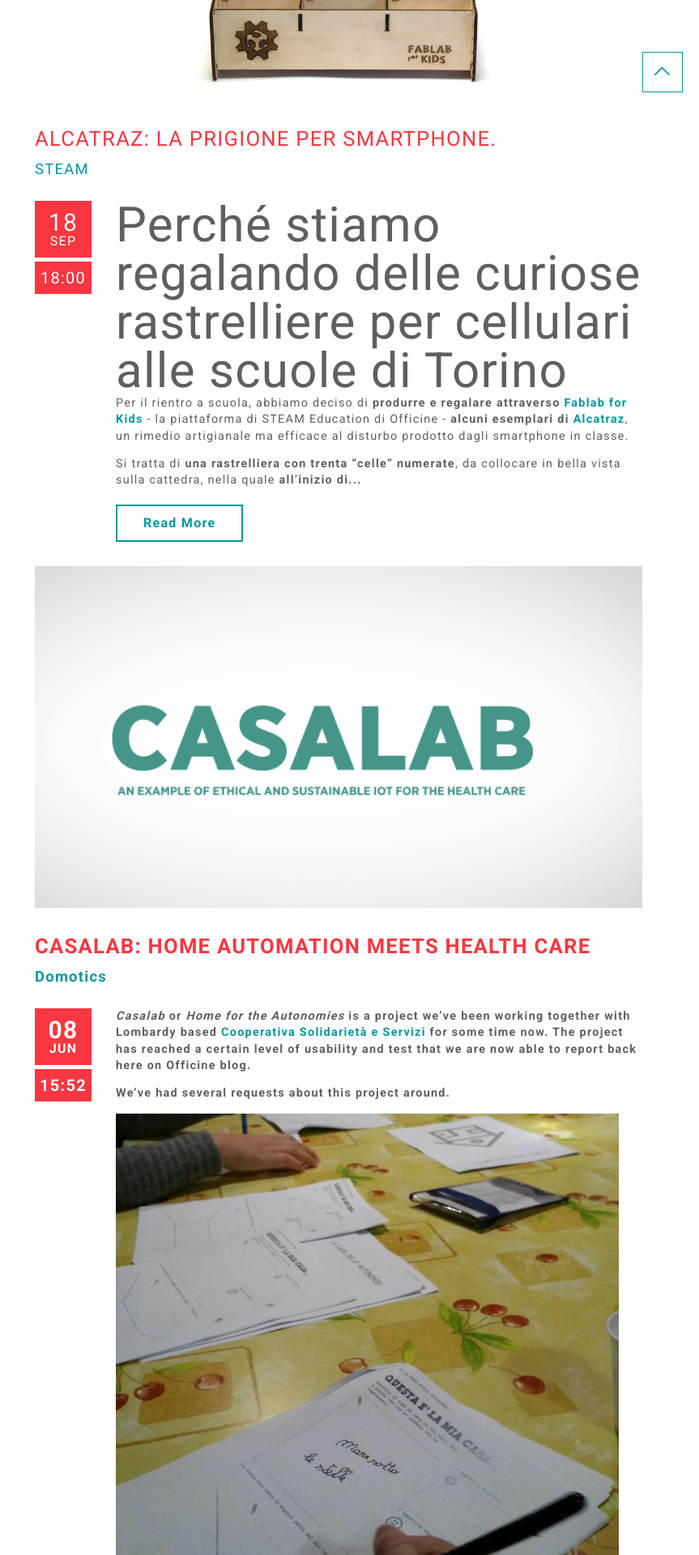
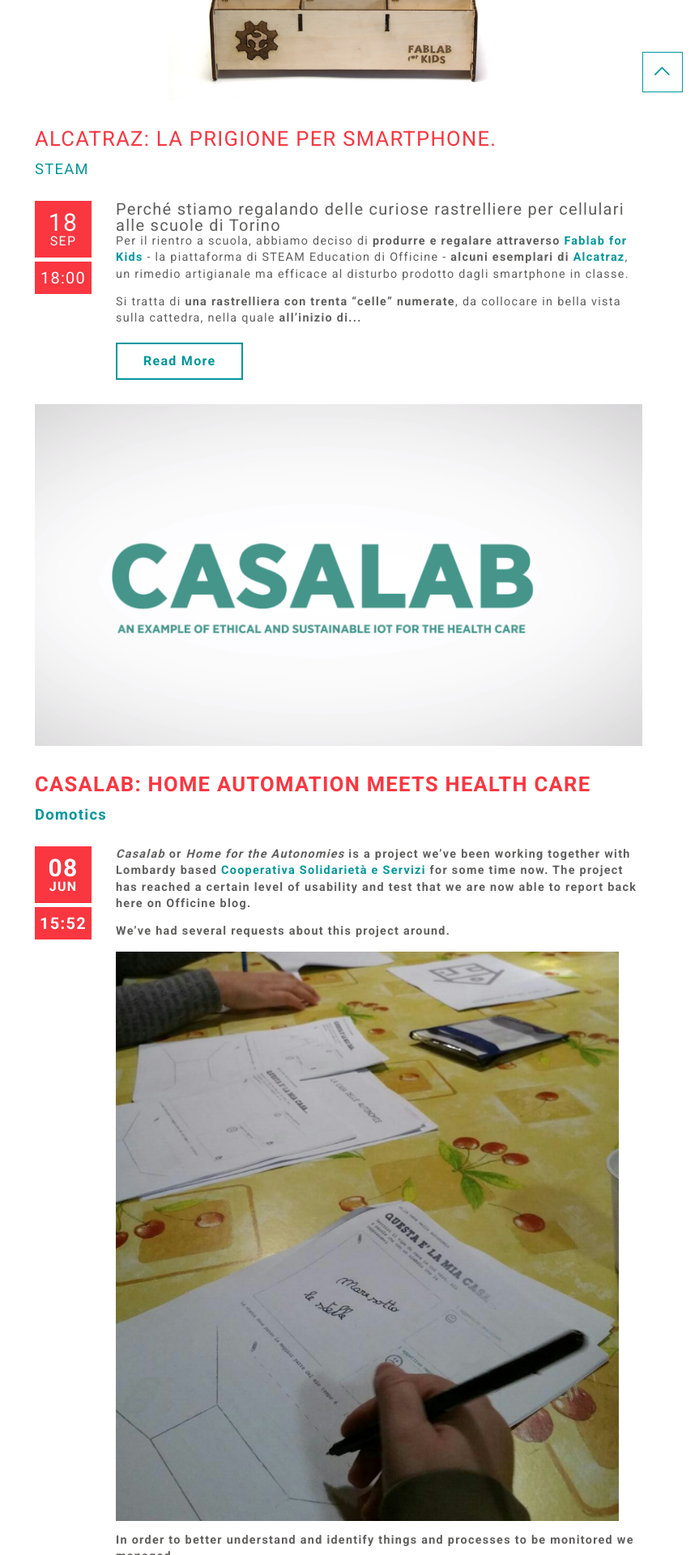
Before and after one commit to OfficineArduinoTorino/officine.cc, a Jekyll site: the page built from blog.html, in a window 1280 px wide. Shown: the part 881-2801 px from the top of the page at 81% size, without its empty margins (417-1280 px from the left). Built offline with Jekyll 4.4.1, drawn with Linux system fonts in a browser that asks for light colours; nearby versions of some CDN libraries; comment, search, counter and statistics services are not loaded.

```diff
--- a/_posts/2018-09-18-alcatraz-prigione-per-smartphone.markdown
+++ b/_posts/2018-09-18-alcatraz-prigione-per-smartphone.markdown
@@ -10,7 +10,7 @@ image: alcatraz-front.jpg
 lang: it
 ---
 
-# Perché stiamo regalando delle curiose rastrelliere per cellulari alle scuole di Torino
+### Perché stiamo regalando delle curiose rastrelliere per cellulari alle scuole di Torino
 
 Per il rientro a scuola, abbiamo deciso di **produrre e regalare attraverso [Fablab for Kids](http://fablabforkids.it)** - la piattaforma di STEAM Education di Officine - **alcuni esemplari di [Alcatraz](https://fablabforkids.it/scuole.html)**, un rimedio artigianale ma efficace al disturbo prodotto dagli smartphone in classe.
 
```
